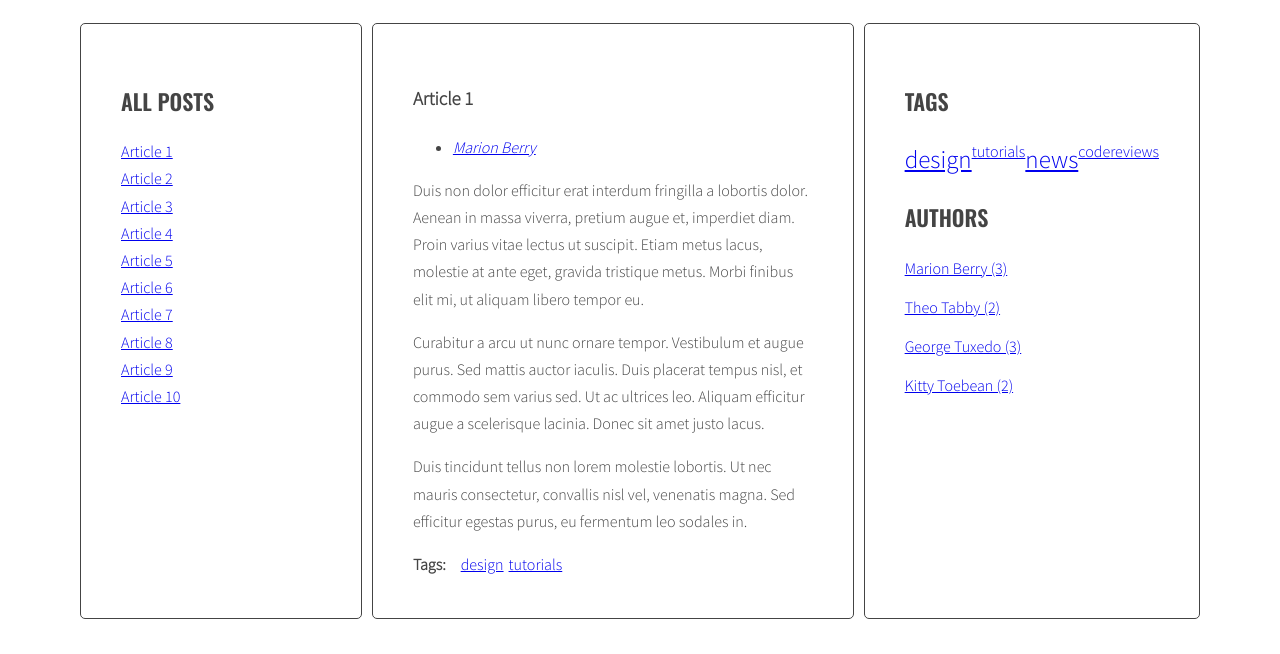
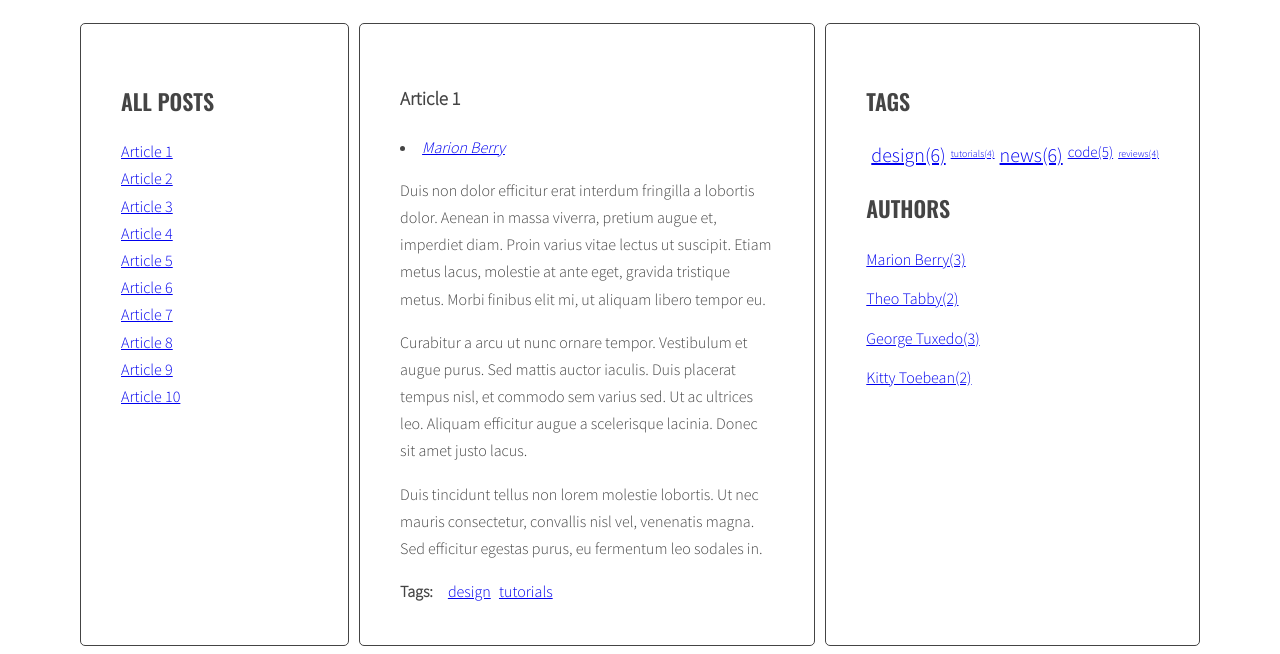
Before and after one commit to WiktorG-MF/qwerty, a website: page index.html in a window 1280 px wide. Shown: the part 220-874 px from the top of the page. Before the commit the page ends 847 px from the top, so only its background shows below. Drawn offline with nearby package versions, Linux system fonts and the light colour scheme.

Commit message:
use handlebars templates in code

```diff
--- a/index.html
+++ b/index.html
@@ -182,7 +182,26 @@
           </main>
         </div>
       </div>
-
+      <script id="template-article-link" type="text/x-handlebars-template">
+        <li><a href="#{{ id }}"><span>{{ title }}</span></a></li>
+      </script>
+      <script id="template-tag-link" type="text/x-handlebars-template">
+        <li><a href="#tag-{{ id }}"><span>{{ id }}</span></a></li>
+      </script>
+      <script id="template-author-link" type="text/x-handlebars-template">
+        <li><a href="#author-{{ id }}"><span>{{ id }}</span></a></li>
+      </script>
+      <script id="template-cloud-link" type="text/x-handlebars-template">
+        {{#each tags}}
+        <li><a href="#author-{{ tag }}" class="{{ className }}"><span>{{ tag }}({{ count }})</span></a></li>
+        {{/each}}
+      </script>
+      <script id="template-authors-List-Link" type="text/x-handlebars-template">
+        {{#each authors}}
+        <li><a href="#author-{{ author }}"><span>{{ author }}({{ count }})</span></a></li>
+        {{/each}}
+      </script>
+    <script src="https://cdnjs.cloudflare.com/ajax/libs/handlebars.js/4.1.0/handlebars.min.js"></script>
     <script src="js/script.js"></script>
 </body>
 </html>
--- a/js/script.js
+++ b/js/script.js
@@ -1,4 +1,12 @@
 'use strict';
+
+const templates = {
+  articleLink: Handlebars.compile(document.querySelector('#template-article-link').innerHTML),
+  tagWrapperLink: Handlebars.compile(document.querySelector('#template-tag-link').innerHTML),
+  authorWrapperLink: Handlebars.compile(document.querySelector('#template-author-link').innerHTML),
+  tagCloudLink: Handlebars.compile(document.querySelector('#template-cloud-link').innerHTML),
+  authorListLink: Handlebars.compile(document.querySelector('#template-authors-List-Link').innerHTML)
+};
 
 function titleClickHandler(event){
   event.preventDefault();
@@ -63,7 +71,8 @@ function generateTitleLinks(customSelector = ''){
     const titleContent = articleTitle.innerHTML;
     /* create HTML of the link */
     /* ... */
-    const linkHTML = '<li><a href="#' + articleId + '"><span>' + titleContent + '</span></a></li>';
+    const linkHTMLData = {id: articleId, title: titleContent};
+    const linkHTML = templates.articleLink(linkHTMLData);
     console.log(linkHTML);
     /* insert link into html variable */
     html = html + linkHTML;
@@ -129,7 +138,8 @@ function generateTags(){
     for(let tag of articleTagsArray){
       console.log(tag);
       /* generate HTML of the link */
-      const linkHTML = '<li><a href="#tag-' + tag + '">' + tag + '</a></li>';
+      const tagData = {id: tag};
+      const linkHTML = templates.tagWrapperLink(tagData);
       console.log(linkHTML);
       /* add generated code to html variable */
       html = html + linkHTML;
@@ -146,20 +156,24 @@ function generateTags(){
     tagsWrapper.innerHTML = html;
     /* END LOOP: for every article: */
   }
-  const tagList = document.querySelector('.tags');
-  // tagList.innerHTML = allTags.join(' ');
+  const tagListWrapper = document.querySelector('.tags');
+  // tagListWrapper.innerHTML = allTags.join(' ');
   console.log(allTags);
   console.log(' ^ there is object allTags');
   const tagsParams = calculateTagsParams(allTags);
   console.log('tagsParams', tagsParams);
-  let allTagsHtml = '';
+  let allTagsData = {tags:[]};
   for(let tag in allTags){
-    const tagLinkHtml = '<li><a href=#tag-' + tag + ' class="' + calculateTagClass(allTags[tag], tagsParams) + '">' + tag + '</a></li>';
-    console.log(tagLinkHtml);
-    allTagsHtml += tagLinkHtml;
+    allTagsData.tags.push({
+      tag: tag,
+      count: allTags[tag],
+      className: calculateTagClass(allTags[tag], tagsParams)
+    });
   }
-  console.log(allTagsHtml);
-  tagList.innerHTML = allTagsHtml;
+  console.log(allTagsData);
+  console.log(' ^ here is allTagsData');
+  console.log(templates.tagCloudLink(allTagsData));
+  tagListWrapper.innerHTML = templates.tagCloudLink(allTagsData);
 }
 
 generateTags();
@@ -224,7 +238,8 @@ function generateAuthor(){
     const articleAuthor = article.getAttribute('data-author');
     console.log(articleAuthor);
     console.log(' ^ article author');
-    const linkHTML ='<ul><li><a href="#author-' + articleAuthor + '">' + articleAuthor + '</a></li></ul>';
+    const authorData = {id: articleAuthor};
+    const linkHTML = templates.authorWrapperLink(authorData);
     console.log(linkHTML);
     console.log(' ^ link is ready');
     html = html + linkHTML;
@@ -242,17 +257,17 @@ function generateAuthor(){
   const authorsListWrapper = document.querySelector(optAuthorsListSelector);
   console.log(authorsListWrapper);
   console.log(allAuthors);
-  console.log(' ^allAuthors');
+  console.log(' ^ allAuthors');
 
-  let allAuthorsHtml = '';
+  let allAuthorsData = {authors:[]};
   for(let author in allAuthors){
-    const authorListLinkHtml = '<li><a href="#author-' + author + '">' + author + ' (' +  allAuthors[author] + ')' + '</a></li>';
-    console.log(authorListLinkHtml);
-    console.log(' ^ all authors links');
-    allAuthorsHtml += authorListLinkHtml;
+    allAuthorsData.authors.push({
+      author: author,
+      count: allAuthors[author]
+    });
   }
-  console.log(allAuthorsHtml);
-  authorsListWrapper.innerHTML = allAuthorsHtml;
+  console.log(allAuthorsData);
+  authorsListWrapper.innerHTML = templates.authorListLink(allAuthorsData);
 }
 
 generateAuthor();
--- a/package.json
+++ b/package.json
@@ -39,6 +39,7 @@
     "postcss-cli": "^8.3.1"
   },
   "dependencies": {
-    "eslint-watch": "^7.0.0"
+    "eslint-watch": "^7.0.0",
+    "handlebars": "^4.7.7"
   }
 }
--- a/sass/style.scss
+++ b/sass/style.scss
@@ -122,13 +122,17 @@ body {
 // Tags
 .tags {
   display: flex;
-}
-.tag-size-6{
- font-size: 30px;
+
 }
 .tag-size-5{
-  font-size: 25px;
+ font-size: 20px;
+ margin-left: 5px;
 }
-.tag-size-4{
-  font-size: 20px;
+.tag-size-3{
+  font-size: 15px;
+  margin-left: 5px;
 }
+.tag-size-1{
+  font-size: 10px;
+  margin-left: 5px;
+}
```
Also changed, not shown: .eslintrc.json, js/Untitled-1.html (added), sass/style.css, 2 other files.
